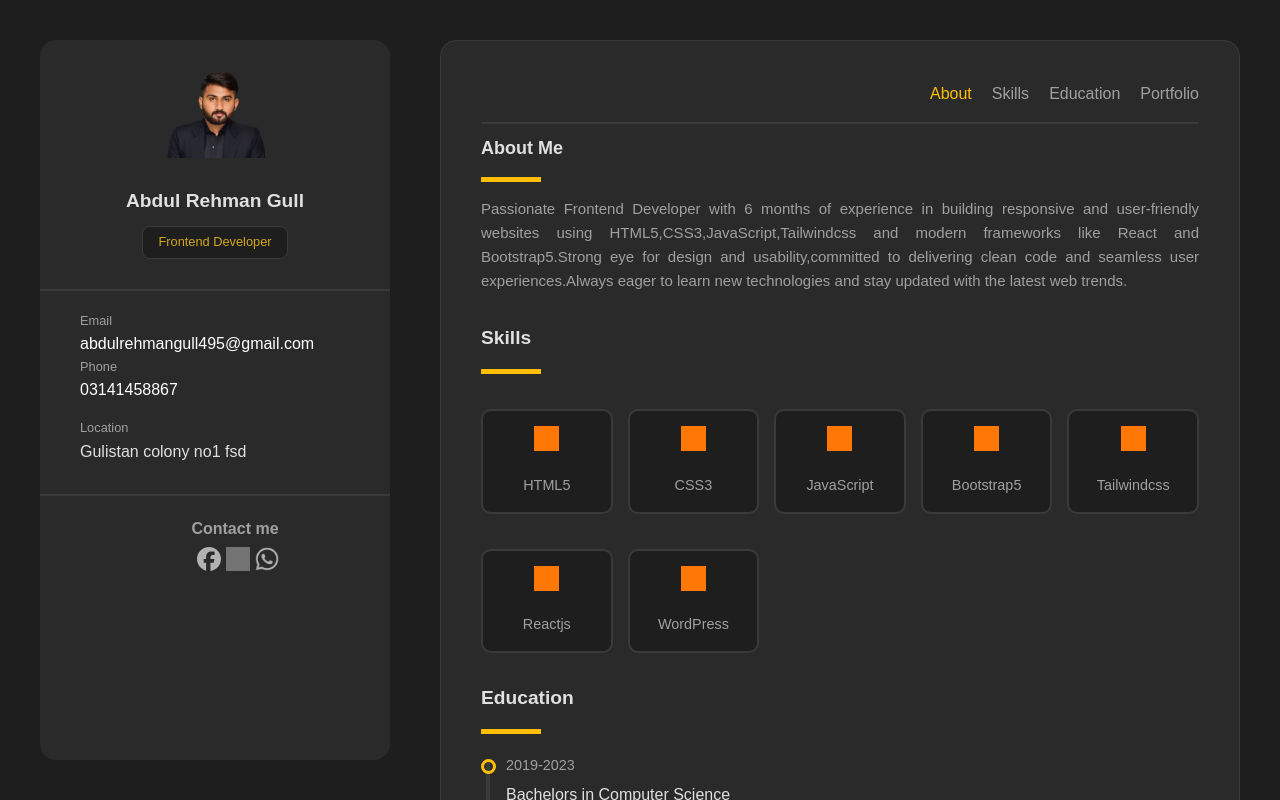
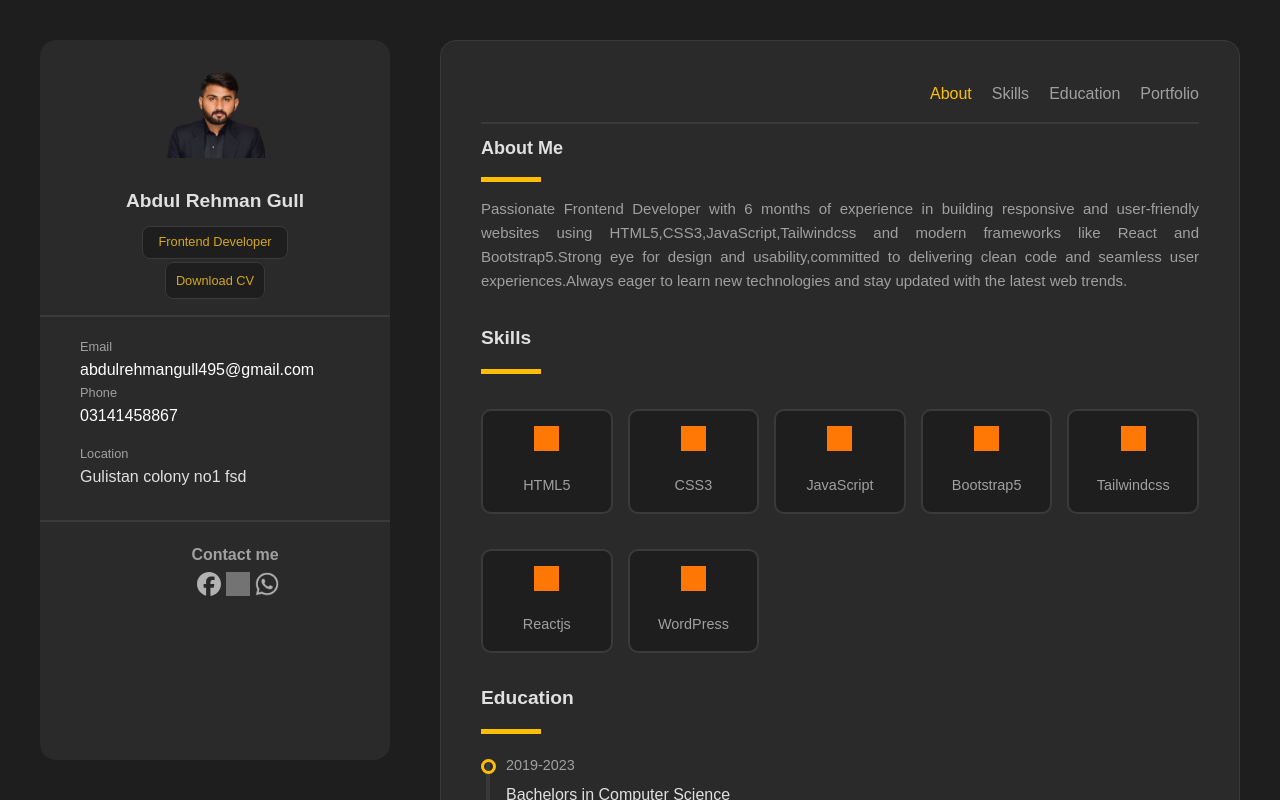
Before and after one commit to abdulrehmangull495/arportfolio, a React (Vite) app: page / in a window 1280 px wide. Shown: the top 800 px of the page. Built offline with nearby package versions, Linux system fonts and the light colour scheme; grey boxes are pictures that could not be loaded.

Commit message:
Apni changes ka description

```diff
--- a/index.html
+++ b/index.html
@@ -8,15 +8,15 @@
   </head>
   <body>
     <div id="root"></div>
-<<<<<<< HEAD
+
     <!-- <script type="module" src="/src/main.jsx"></script>
       -->
     <!-- <script type="module" src="/src/main.jsx"></script> -->
      <script type="module" src="./src/main.jsx"></script>
 
 
-=======
+
     <script type="module" src="/src/main.jsx"></script>
->>>>>>> f086c4d5210be3e08b54401e67d25c1ca0a4ebfc
+
   </body>
 </html>
--- a/src/App.jsx
+++ b/src/App.jsx
@@ -19,10 +19,10 @@ function App() {
             <h2>Abdul Rehman Gull</h2>
             <p>Frontend Developer</p>
 
-            {/* <div>
+            <div>
                <a href="Abdul-Rehman-Gull.pdf" target="_blank" className="cv">Download CV</a>
             </div>
-            */}
+
 
 
 
```
